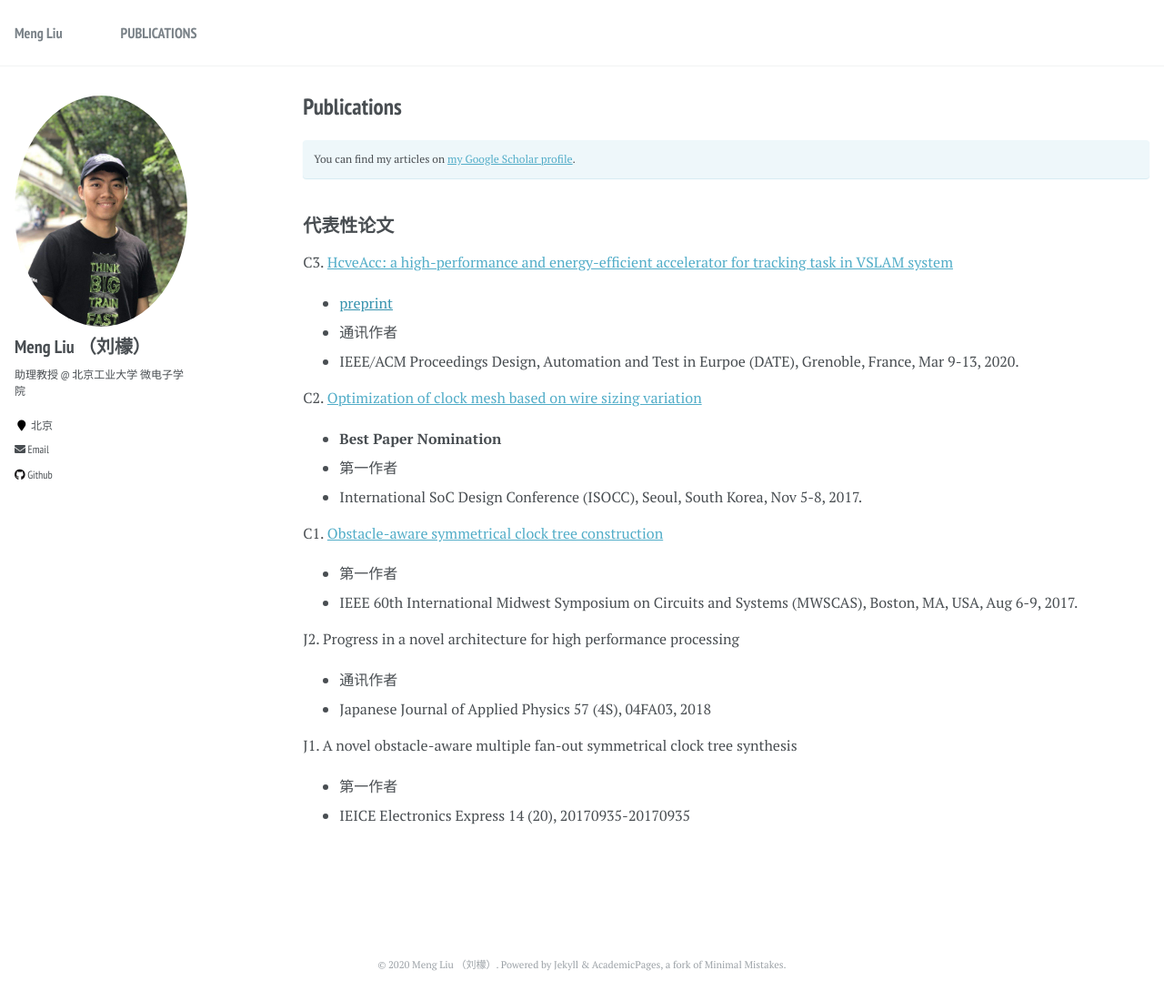
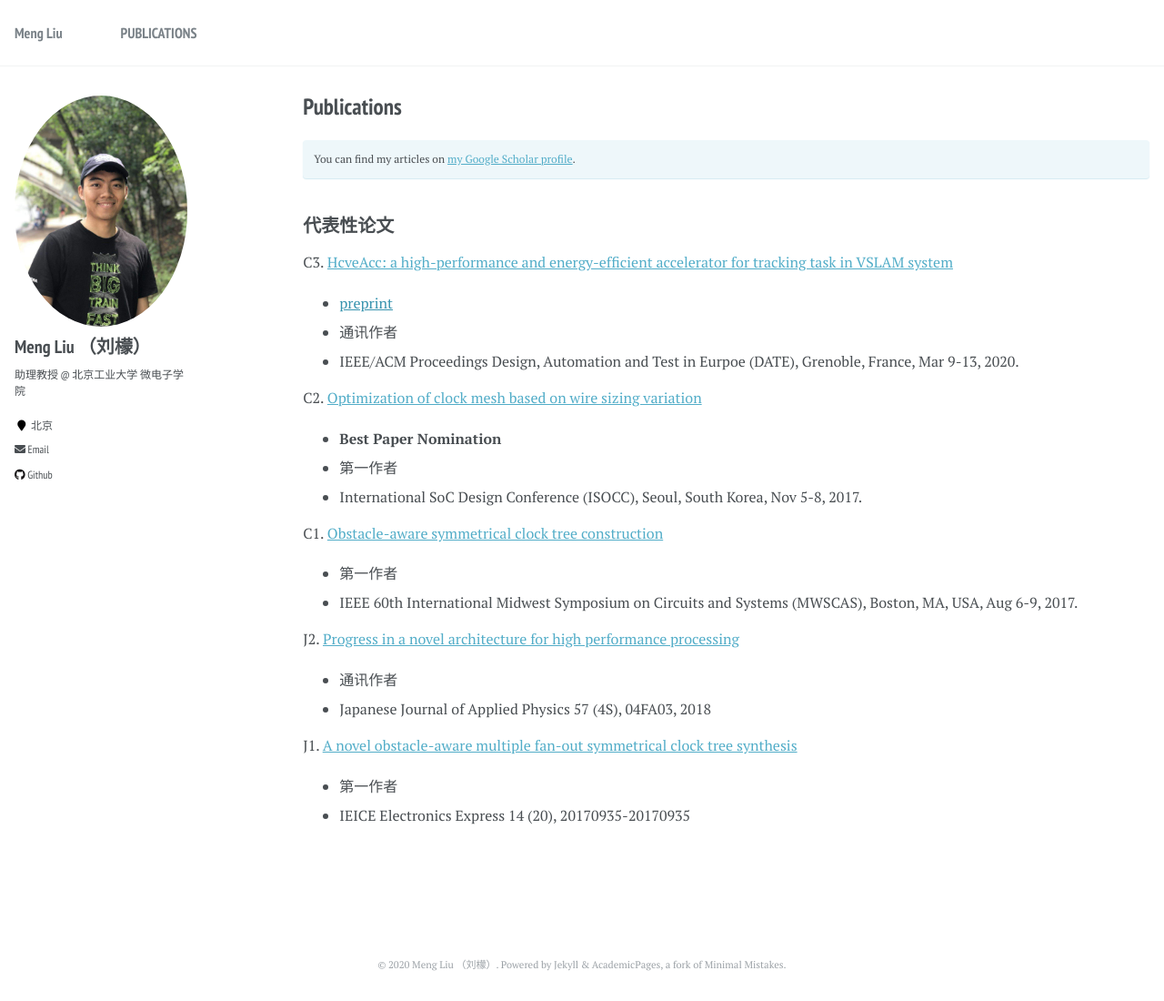
Before and after one commit to liumengbjut/liumengbjut.github.io, a Jekyll site: the page built from _pages/publications.md, in a window 1280 px wide and 1100 px high. Shown: the whole window at 91% size. Built offline with Jekyll 4.4.1, drawn with Linux system fonts in a browser that asks for light colours; part of the change alters nothing that is shown.

```diff
--- a/_pages/publications.md
+++ b/_pages/publications.md
@@ -28,10 +28,10 @@ You can find my articles on <a href="https://scholar.google.com/citations?user=1
    * 第一作者
    * IEEE 60th International Midwest Symposium on Circuits and Systems (MWSCAS), Boston, MA, USA, Aug 6-9, 2017.
 
-   J2. Progress in a novel architecture for high performance processing
+   J2. [Progress in a novel architecture for high performance processing](https://iopscience.iop.org/article/10.7567/JJAP.57.04FA03/meta)
    * 通讯作者
    * Japanese Journal of Applied Physics 57 (4S), 04FA03, 2018
 
-   J1. A novel obstacle-aware multiple fan-out symmetrical clock tree synthesis
+   J1. [A novel obstacle-aware multiple fan-out symmetrical clock tree synthesis](https://www.jstage.jst.go.jp/article/elex/14/20/14_14.20170935/_article)
    * 第一作者
    * IEICE Electronics Express 14 (20), 20170935-20170935
```
